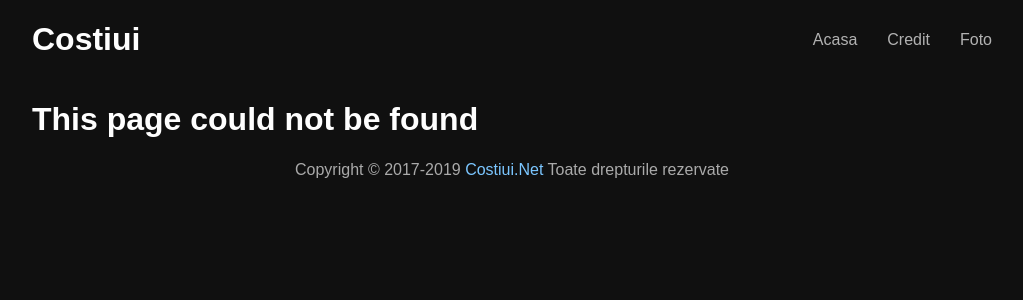
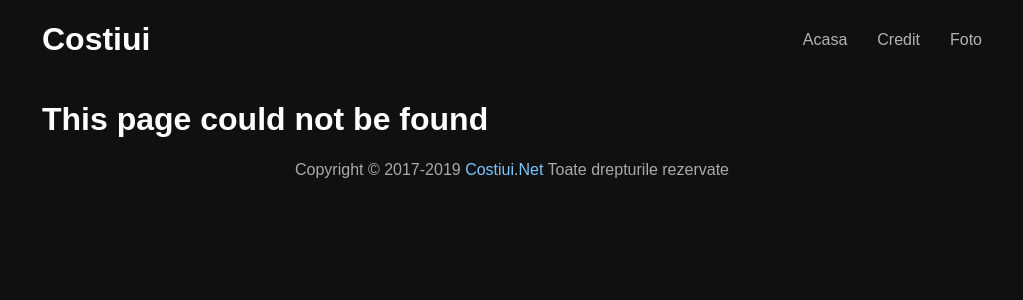
Before and after one commit to p-oszkar/foto, a Jekyll site: the page built from 404.html, in a window 1280 px wide. Shown: the top 300 px of the page, without its empty margins (128-1151 px from the left). Built offline with Jekyll 4.4.1, drawn with Linux system fonts in a browser that asks for light colours; some web fonts are replaced; comment, search, counter and statistics services are not loaded.

Commit message:
Update layout.scss

```diff
--- a/_sass/layout.scss
+++ b/_sass/layout.scss
@@ -3,7 +3,7 @@ body {
 }
 
 .wrap {
-	padding: 0 20px;
+	padding: 0 30px;
 }
 
 header h1 a {
```
